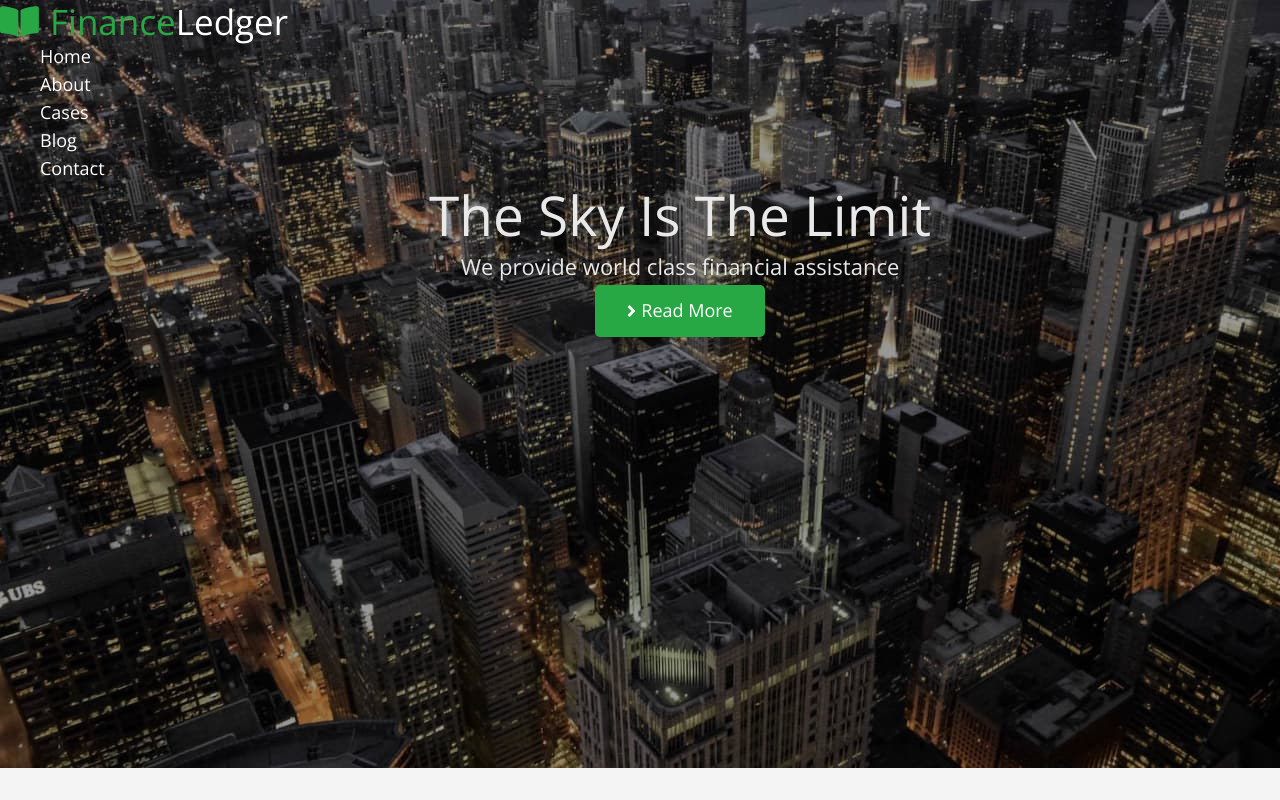
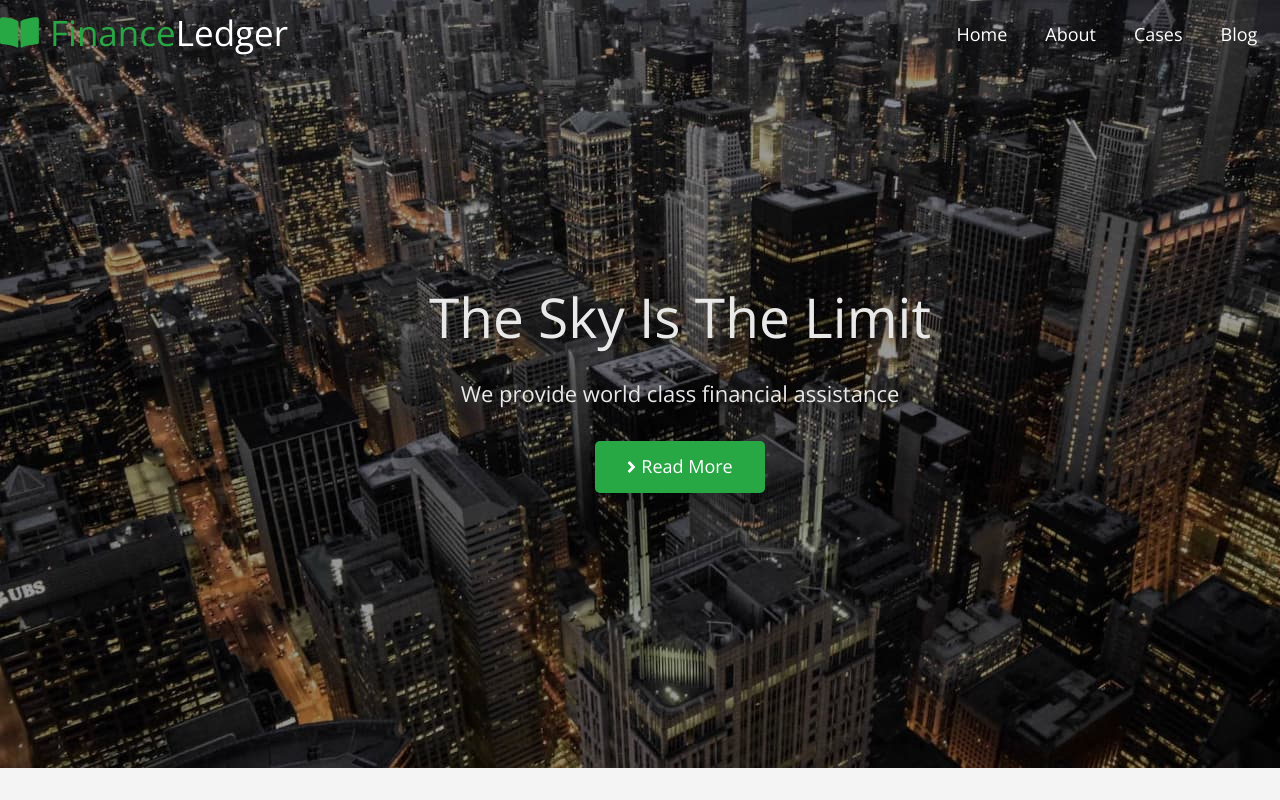
Before and after one commit to AlexandrTarabanko/blended-4, a plain HTML site: page index.html in a window 1280 px wide. Shown: the top 800 px of the page. Drawn offline with nearby package versions, Linux system fonts and the light colour scheme.

Commit message:
changes-in-header-and-hero-section

```diff
--- a/css/styles.css
+++ b/css/styles.css
@@ -91,16 +91,22 @@ img {
 
 
 }
+.nav {
+  display: flex;
+  align-items: flex-start;
+  justify-content: space-between;
+
+}
 .icon-header{
   fill: var(--logo-color);
   width: 40px;
   height: 43px;
   margin-right: 10px;
 }
-
 .logo {
   display:flex;
   align-items: center;
+  padding: 11px 0 0 ;
 
 
   color: var(--logo-color);
@@ -110,6 +116,12 @@ img {
 }
 .logo-part {
   color: var(--secondary-color);
+}
+.nav-list {
+  display: flex;
+  align-items: center;
+  gap: 38px;
+  padding: 21px 0 0;
 }
 .nav-link {
   color: var(--secondary-color);
@@ -128,17 +140,25 @@ img {
 .hero {
   text-align: center;
 }
+.hero-container {
+  display: flex;
+  align-items: center;
+  flex-direction: column;
+  padding: 230px 0 293px;
+}
 .hero-title {
   color: var(--hero-color);
   font-size: 55px;
   font-weight: 300;
   line-height: 1.2;
   text-transform: capitalize;
+  margin: 0 0 25px;
 }
 .hero-text {
   color: var(--hero-color);
   font-size: 22px;
   line-height: 1.68;
+  margin: 0 0 29px;
 }
 .icon-arrow{
   fill: var(--secondary-color);
@@ -147,7 +167,6 @@ img {
 }
 .hero-button {
   padding: 10px 30px;
-  margin: 0 auto;
   display: flex;
   align-items: center;
   gap: 5px;
--- a/index.html
+++ b/index.html
@@ -25,7 +25,7 @@
       <div class="container">
       <nav class="nav">
 
-        <a class="logo link" href="./index.html">
+          <a class="logo link" href="./index.html">
           <svg class="icon-header">
             <use href="./images/sprite-optimized.svg#icon-header-logo">
           </svg>
@@ -54,7 +54,8 @@
     <!-- 1 (Hero) -->
     <section class="hero">
       <div class="container">
-      <h1 class="hero-title">The sky is the Limit</h1>
+      <div class="hero-container">
+        <h1 class="hero-title">The sky is the Limit</h1>
       <p class="hero-text">We provide world class financial assistance</p>
 
       <button class="hero-button" type="button">
@@ -62,6 +63,7 @@
             <use href="./images/sprite-optimized.svg#icon-arrow-button">
           </svg>
        Read More</button>
+      </div>
       </div>
     </section>
   </div>
```
